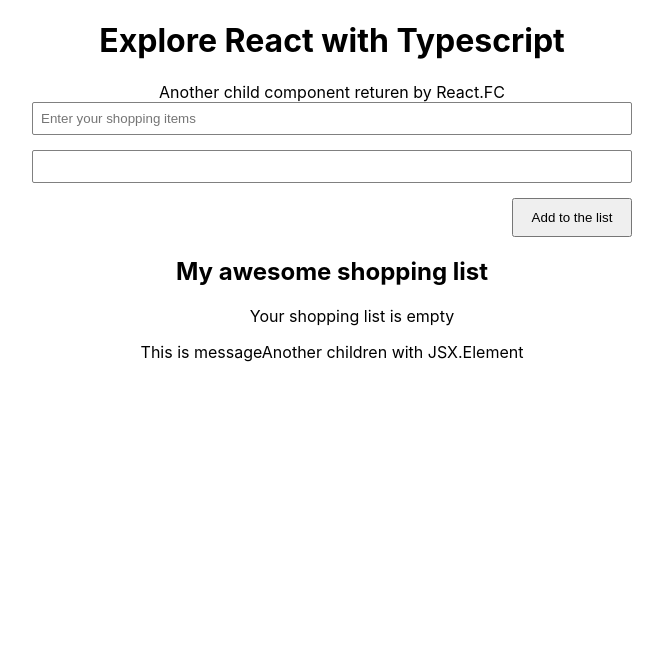
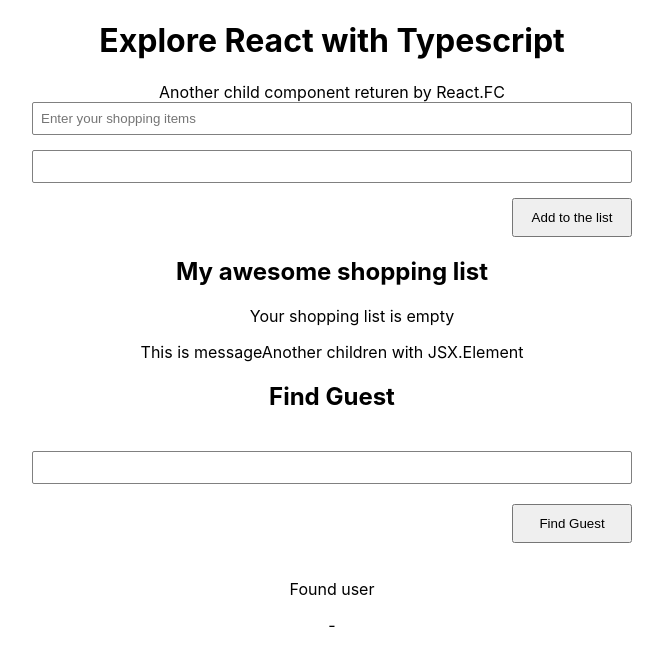
Before and after one commit to acharayaP03/reactts, a React (Create React App) app: page / in a window 1280 px wide. Shown: the top 666 px of the page, without its empty margins (308-971 px from the left). Built offline with nearby package versions, Linux system fonts and the light colour scheme.

Commit message:
Component state

```diff
--- a/src/App.css
+++ b/src/App.css
@@ -55,6 +55,18 @@
   float: right;
 }
 
+.mt-5{
+  margin-top: 24px;
+}
+
+.find-guest{
+  margin: 0 auto;
+  display: flex;
+  flex-direction: column;
+  gap: 20px;
+  max-width: 600px;
+}
+
 @keyframes App-logo-spin {
   from {
     transform: rotate(0deg);
--- a/src/App.tsx
+++ b/src/App.tsx
@@ -4,6 +4,7 @@
 import {ShoppingListItems} from "./models/shoppingList";
 import AddShoppingListItem from "./Components/AddShoppingListItem";
 import {v4 as generateRandomId } from "uuid";
+import FindGuest from "./Components/FindGuest";
 
 /**
  * @App is a function parent component, where it contains couple of child component
@@ -17,7 +18,10 @@
  */
 
 function App() {
-
+    /**
+     * if we do not provide any type annotations on state, typescript will return array of never.
+     * in which case we will not be allowed setState or add item.
+     */
     const [shoppingItems, setShoppingItems] = useState<ShoppingListItems[]>([])
 
     const addToShoppingList = (product: string, quantity: number) => {
@@ -31,6 +35,7 @@
         </Greeter>
         <AddShoppingListItem addToShoppingList={addToShoppingList}/>
         <ShoppingList heading="My awesome shopping list" items={shoppingItems}/>
+        <FindGuest />
     </div>
   );
 }
--- a/src/Components/AddShoppingListItem.tsx
+++ b/src/Components/AddShoppingListItem.tsx
@@ -13,7 +13,6 @@
     const handleAddItem = (e: React.FormEvent) =>{
         e.preventDefault();
 
-        console.log('Event submitted.....',  inputRef.current!.value)
         let newProduct = inputRef.current!.value;
         const productQuantity = productQuantityRef.current!.value
         props.addToShoppingList(newProduct, +productQuantity)
--- /dev/null
+++ b/src/Components/FindGuest.tsx
@@ -0,0 +1,39 @@
+
+import React, { useState } from "react";
+
+
+interface UsersList {
+    name: string;
+    age: number
+}
+const usersList: UsersList[] = [
+    { name: "Trishten", age: 40},
+    { name: "Lily", age: 40},
+    { name: "Pratish", age: 40}
+]
+
+const FindGuest: React.FC = () =>{
+    const [name, setName] = useState('');
+    const [user, setUser] = useState<UsersList>();
+
+    const findUsers = () =>{
+        const foundUsers = usersList.find(user => user.name === name)
+
+        console.log('Found users: ', foundUsers)
+        setUser(foundUsers);
+    }
+    return (
+        <div className="mt-5 find-guest">
+            <h2>Find Guest</h2>
+            <input type="text" value={name} onChange={(e) => setName(e.target.value)}/>
+            <button onClick={findUsers}>Find Guest</button>
+
+            <div>
+                <p>Found user</p>
+                <p>{user && user.name} - {user && user.age}</p>
+            </div>
+        </div>
+    )
+}
+
+export default FindGuest;
```
